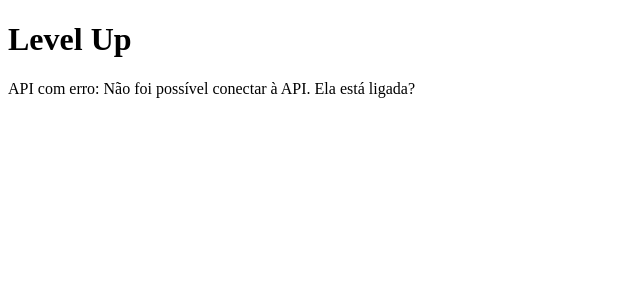
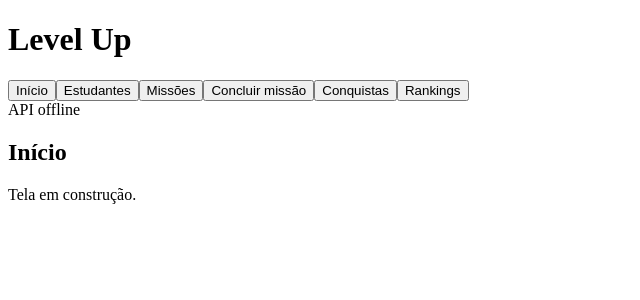
Before and after one commit to GeovanaDomachowskii/LevelUp, a React (Vite) app in the folder web/: page / in a window 1280 px wide. Shown: the top 300 px of the page, without its empty margins (0-640 px from the left). Built offline with nearby package versions, Linux system fonts and the light colour scheme.

Commit message:
feat: cria layout com menu e telas iniciais

```diff
--- a/web/src/App.jsx
+++ b/web/src/App.jsx
@@ -1,20 +1,32 @@
-import { useEffect, useState } from 'react';
-import { api } from './services/api';
+import { useState } from 'react';
+import Navbar from './components/Navbar';
+import Dashboard from './pages/Dashboard';
+import Estudantes from './pages/Estudantes';
+import Missoes from './pages/Missoes';
+import Conquistas from './pages/Conquistas';
+import Conclusoes from './pages/Conclusoes';
+import Rankings from './pages/Rankings';
+
+// Cada tela tem um título (no menu) e o componente que a desenha
+const telas = {
+  dashboard: { titulo: 'Início', componente: Dashboard },
+  estudantes: { titulo: 'Estudantes', componente: Estudantes },
+  missoes: { titulo: 'Missões', componente: Missoes },
+  conclusoes: { titulo: 'Concluir missão', componente: Conclusoes },
+  conquistas: { titulo: 'Conquistas', componente: Conquistas },
+  rankings: { titulo: 'Rankings', componente: Rankings },
+};
 
 export default function App() {
-  const [status, setStatus] = useState('verificando...');
-
-  useEffect(() => {
-    api
-      .get('/')
-      .then((texto) => setStatus('conectada: ' + texto))
-      .catch((e) => setStatus('com erro: ' + e.message));
-  }, []);
+  const [tela, setTela] = useState('dashboard');
+  const TelaAtual = telas[tela].componente;
 
   return (
-    <div>
-      <h1>Level Up</h1>
-      <p>API {status}</p>
+    <div className="app">
+      <Navbar telas={telas} atual={tela} aoMudar={setTela} />
+      <main className="conteudo">
+        <TelaAtual aoNavegar={setTela} />
+      </main>
     </div>
   );
 }
--- /dev/null
+++ b/web/src/components/Navbar.jsx
@@ -0,0 +1,35 @@
+import { useEffect, useState } from 'react';
+import { api } from '../services/api';
+
+export default function Navbar({ telas, atual, aoMudar }) {
+  const [online, setOnline] = useState(null);
+
+  useEffect(() => {
+    api
+      .get('/')
+      .then(() => setOnline(true))
+      .catch(() => setOnline(false));
+  }, []);
+
+  const textoStatus = online === null ? '...' : online ? 'API online' : 'API offline';
+
+  return (
+    <header className="navbar">
+      <h1 className="marca">Level Up</h1>
+      <nav className="menu">
+        {Object.entries(telas).map(([chave, tela]) => (
+          <button
+            key={chave}
+            className={chave === atual ? 'menu-item ativo' : 'menu-item'}
+            onClick={() => aoMudar(chave)}
+          >
+            {tela.titulo}
+          </button>
+        ))}
+      </nav>
+      <span className={online === false ? 'status offline' : 'status online'}>
+        {textoStatus}
+      </span>
+    </header>
+  );
+}
--- /dev/null
+++ b/web/src/pages/Conclusoes.jsx
@@ -0,0 +1,8 @@
+export default function Conclusoes() {
+  return (
+    <section>
+      <h2 className="titulo-pagina">Concluir missão</h2>
+      <p className="vazio">Tela em construção.</p>
+    </section>
+  );
+}
--- /dev/null
+++ b/web/src/pages/Conquistas.jsx
@@ -0,0 +1,8 @@
+export default function Conquistas() {
+  return (
+    <section>
+      <h2 className="titulo-pagina">Conquistas</h2>
+      <p className="vazio">Tela em construção.</p>
+    </section>
+  );
+}
--- /dev/null
+++ b/web/src/pages/Dashboard.jsx
@@ -0,0 +1,8 @@
+export default function Dashboard() {
+  return (
+    <section>
+      <h2 className="titulo-pagina">Início</h2>
+      <p className="vazio">Tela em construção.</p>
+    </section>
+  );
+}
--- /dev/null
+++ b/web/src/pages/Estudantes.jsx
@@ -0,0 +1,8 @@
+export default function Estudantes() {
+  return (
+    <section>
+      <h2 className="titulo-pagina">Estudantes</h2>
+      <p className="vazio">Tela em construção.</p>
+    </section>
+  );
+}
--- /dev/null
+++ b/web/src/pages/Missoes.jsx
@@ -0,0 +1,8 @@
+export default function Missoes() {
+  return (
+    <section>
+      <h2 className="titulo-pagina">Missões</h2>
+      <p className="vazio">Tela em construção.</p>
+    </section>
+  );
+}
--- /dev/null
+++ b/web/src/pages/Rankings.jsx
@@ -0,0 +1,8 @@
+export default function Rankings() {
+  return (
+    <section>
+      <h2 className="titulo-pagina">Rankings</h2>
+      <p className="vazio">Tela em construção.</p>
+    </section>
+  );
+}
```
Also changed, not shown: web/src/components/Aviso.jsx (added, +9 -0 lines).
